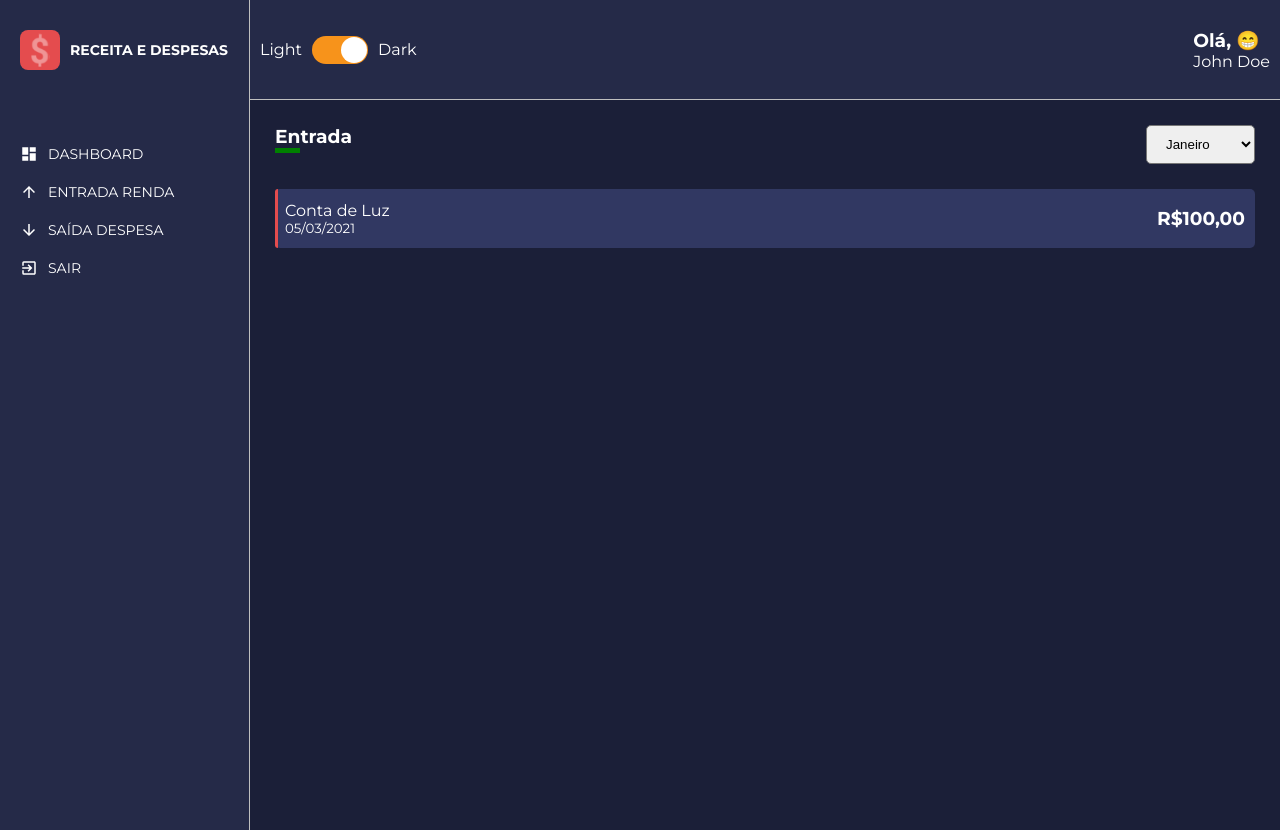
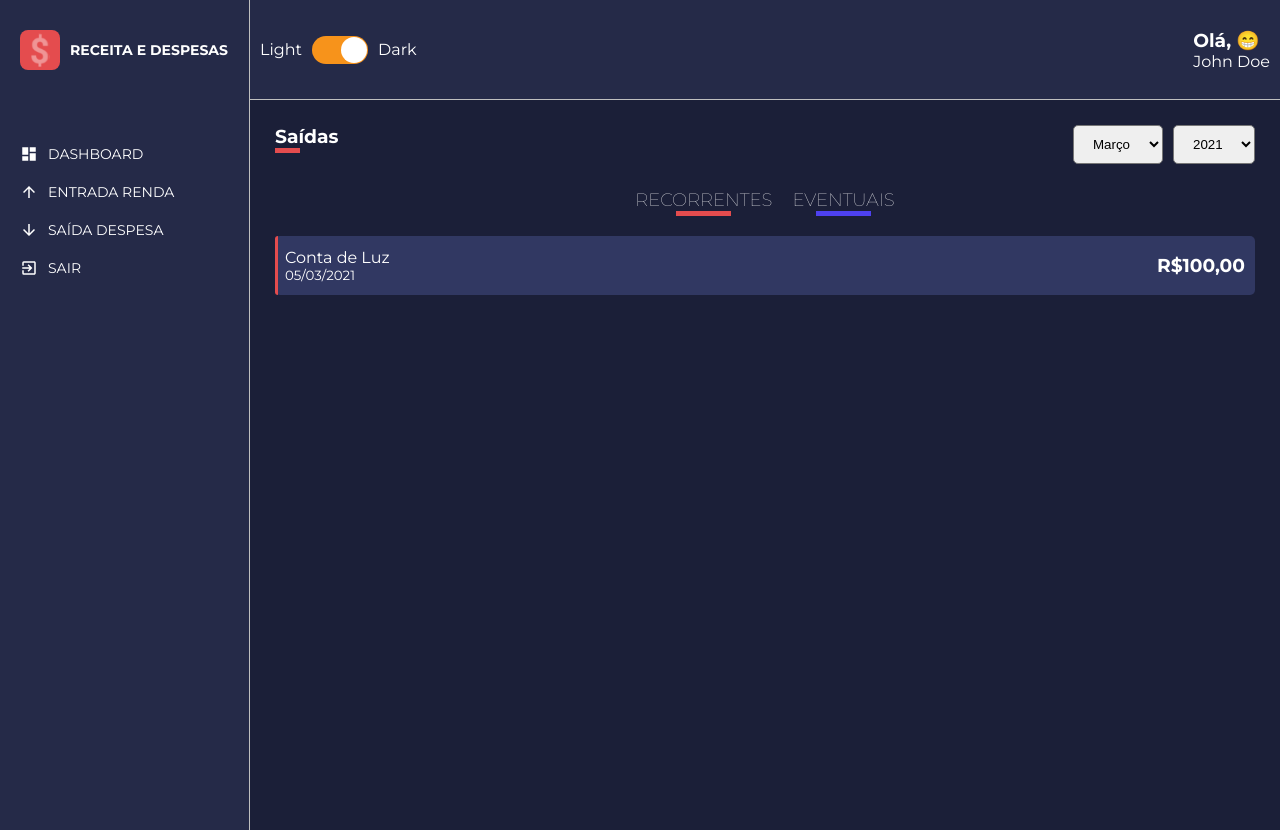
Before and after one commit to geraldobl58/admin-expense-and-income, a React (Create React App) app: page /list/1 in a window 1280 px wide. Built offline with nearby package versions, Linux system fonts and the light colour scheme.

Commit message:
Feature: add filter styles

```diff
--- a/src/pages/List/index.tsx
+++ b/src/pages/List/index.tsx
@@ -4,21 +4,42 @@ import ContentHeader from '../../components/ContentHeader';
 import SelectInput from '../../components/SelectInput';
 import FinancialCard from '../../components/FinancialCard';
 
-import { Container, Content } from './styles';
+import { Container, Content, Filters } from './styles';
 
 const List: React.FC = () => {
 
-    const options = [
-        { value: 'Janeiro', label: 'Janeiro' },
-        { value: 'Fevereiro', label: 'Fevereiro' },
-        { value: 'Março', label: 'Março' },
+    const months = [
+        { value: 3, label: 'Março' },
+        { value: 4, label: 'Abril' },
+        { value: 5, label: 'Maio' },
+    ];
+
+    const years = [
+        { value: 2021, label: 2021 },
+        { value: 2022, label: 2022 },
+        { value: 2023, label: 2023 },
     ];
 
     return (
         <Container>
-            <ContentHeader title="Entrada" lineColor="green">
-                <SelectInput options={options} />
+            <ContentHeader title="Saídas" lineColor="#e44c4e">
+                <SelectInput options={months} />
+                <SelectInput options={years} />
             </ContentHeader>
+            <Filters>
+                <button
+                    type="button"
+                    className="tag-filter tag-filter-recurrent"
+                >
+                    Recorrentes
+                </button>
+                <button
+                    type="button"
+                    className="tag-filter tag-filter-eventual"
+                >
+                    Eventuais
+                </button>
+            </Filters>
             <Content>
                 <FinancialCard
                     tagColor='#e44c4e'
--- a/src/pages/List/styles.ts
+++ b/src/pages/List/styles.ts
@@ -3,3 +3,46 @@ import styled from 'styled-components/macro';
 export const Container = styled.div``;
 
 export const Content = styled.div``;
+
+export const Filters = styled.div`
+    width: 100%;
+    display: flex;
+    justify-content: center;
+
+    margin-bottom: 20px;
+
+    .tag-filter {
+        font-size: 18px;
+        font-weight: 100;
+        font-family: 'Montserrat', sans-serif;
+        background: none;
+        border: none;
+        cursor: pointer;
+        text-transform: uppercase;
+        color: ${props => props.theme.colors.white};
+
+        margin: 0 10px;
+
+        transition: opacity .3s;
+
+        &:hover {
+            opacity: .7;
+        }
+    }
+
+    .tag-filter-recurrent::after {
+        content: '';
+        display: block;
+        width: 55px;
+        margin: 0 auto;
+        border-bottom: 5px solid ${props => props.theme.colors.warning};
+    }
+
+    .tag-filter-eventual::after {
+        content: '';
+        display: block;
+        width: 55px;
+        margin: 0 auto;
+        border-bottom: 5px solid ${props => props.theme.colors.success};
+    }
+`;
```
